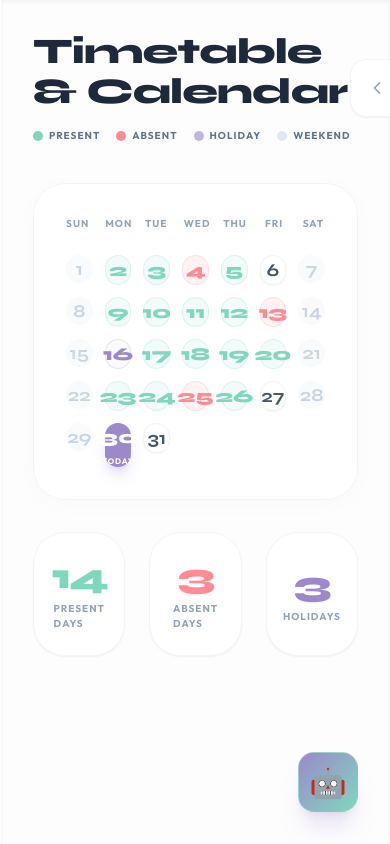
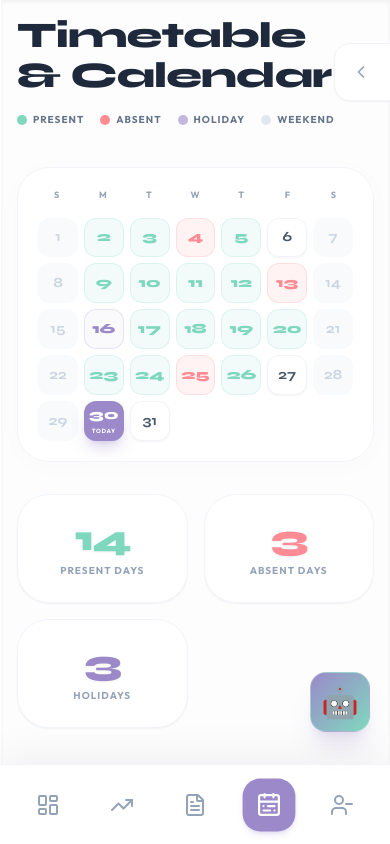
Before and after one commit to RUSHI-0007/smartbunk, a React (Vite) app: page /timetable in a window 390 px wide. Built offline with nearby package versions, Linux system fonts and the light colour scheme.

Commit message:
feat: implement responsive mobile UI with bottom navigation

```diff
--- a/src/components/Chatbot.tsx
+++ b/src/components/Chatbot.tsx
@@ -65,7 +65,7 @@ export const Chatbot = () => {
     <>
       {/* Floating Button container mapping to the robot head */}
       <div
-        className={`fixed bottom-8 right-8 z-50 flex flex-col items-center transition-all duration-300 ${isOpen ? 'scale-0 opacity-0 pointer-events-none' : 'scale-100 opacity-100'}`}
+        className={`fixed bottom-28 lg:bottom-8 right-5 lg:right-8 z-50 flex flex-col items-center transition-all duration-300 ${isOpen ? 'scale-0 opacity-0 pointer-events-none' : 'scale-100 opacity-100'}`}
       >
         <button
           onClick={() => setIsOpen(true)}
@@ -77,7 +77,7 @@ export const Chatbot = () => {
 
       {/* Chat Window Base: Light UI matching main portal */}
       <div
-        className={`fixed bottom-8 right-8 w-[380px] max-w-[calc(100vw-2rem)] bg-white rounded-[24px] shadow-[0_20px_60px_-15px_rgba(0,0,0,0.15)] border border-slate-100 flex flex-col z-50 transition-all duration-500 origin-bottom-right overflow-hidden ${isOpen ? 'scale-100 opacity-100' : 'scale-0 opacity-0 pointer-events-none'}`}
+        className={`fixed bottom-[110px] lg:bottom-8 right-4 lg:right-8 w-[92vw] lg:w-[380px] max-w-[400px] bg-white rounded-[24px] shadow-[0_20px_60px_-15px_rgba(0,0,0,0.15)] border border-slate-100 flex flex-col z-50 transition-all duration-500 origin-bottom-right overflow-hidden ${isOpen ? 'scale-100 opacity-100' : 'scale-0 opacity-0 pointer-events-none'}`}
       >
         {/* Header */}
         <div className="bg-gradient-to-r from-primary to-accent p-5 text-white flex justify-between items-start">
--- a/src/components/StudentLayout.tsx
+++ b/src/components/StudentLayout.tsx
@@ -1,9 +1,18 @@
 
-import { Outlet } from 'react-router-dom';
+import { Outlet, NavLink } from 'react-router-dom';
 import { Sidebar } from './Sidebar';
 import { Chatbot } from './Chatbot';
+import { LayoutDashboard, TrendingUp, FileText, CalendarRange, UserMinus } from 'lucide-react';
 
 export const StudentLayout = () => {
+  const mobileLinks = [
+    { path: '/student', icon: LayoutDashboard },
+    { path: '/analytics', icon: TrendingUp },
+    { path: '/assignments', icon: FileText },
+    { path: '/timetable', icon: CalendarRange },
+    { path: '/absence', icon: UserMinus }
+  ];
+
   return (
     <div className="flex h-screen bg-slate-50 relative selection:bg-primary selection:text-white">
       <Sidebar />
@@ -11,11 +20,31 @@ export const StudentLayout = () => {
         The main content area takes up the remaining width and is scrollable.
         On large screens (where lg:flex is active for Sidebar), we add a left margin equal to the 72 (18rem) sidebar width.
       */}
-      <main className="flex-1 overflow-y-auto lg:ml-[18rem] bg-[#fdfdfd] h-full shadow-inner border-l border-white">
-        <div className="p-8 lg:p-12 max-w-[1600px] mx-auto min-h-full">
+      <main className="flex-1 overflow-y-auto lg:ml-[18rem] bg-[#fdfdfd] h-full shadow-inner border-l border-white relative z-0">
+        <div className="p-4 md:p-8 lg:p-12 max-w-[1600px] mx-auto min-h-full pb-28 lg:pb-12">
           <Outlet />
         </div>
       </main>
+
+      {/* Mobile Bottom Navigation Bar */}
+      <nav className="fixed bottom-0 left-0 right-0 bg-white/90 backdrop-blur-xl border-t border-slate-100 shadow-[0_-10px_40px_rgba(0,0,0,0.05)] z-40 lg:hidden px-6 py-4 pb-safe flex justify-between items-center h-20">
+        {mobileLinks.map((link, idx) => (
+          <NavLink
+            key={idx}
+            to={link.path}
+            className={({ isActive }) =>
+              `p-3 rounded-2xl transition-all duration-300 ${
+                isActive
+                  ? 'bg-primary text-white shadow-md shadow-primary/20 scale-110'
+                  : 'text-slate-400 hover:bg-slate-50 hover:text-slate-600'
+              }`
+            }
+          >
+            <link.icon className="w-6 h-6" />
+          </NavLink>
+        ))}
+      </nav>
+
       <Chatbot />
     </div>
   );
--- a/src/pages/StudentDash.tsx
+++ b/src/pages/StudentDash.tsx
@@ -12,14 +12,14 @@ export const StudentDash = () => {
   return (
     <div className="space-y-8 animate-fade-in">
       {/* Hero Banner (Image 1 replica) */}
-      <div className="bg-gradient-to-r from-[#9B89C9] to-[#b1a2d6] rounded-[2rem] p-8 lg:p-12 text-white relative shadow-[0_20px_40px_-15px_rgba(155,137,201,0.5)] overflow-hidden">
+      <div className="bg-gradient-to-r from-[#9B89C9] to-[#b1a2d6] rounded-[2rem] p-6 md:p-8 lg:p-12 text-white relative shadow-[0_20px_40px_-15px_rgba(155,137,201,0.5)] overflow-hidden">
         <div className="absolute -left-32 -bottom-32 w-80 h-80 bg-white/10 rounded-full blur-3xl mix-blend-overlay"></div>
-        <div className="relative z-10 flex flex-col lg:flex-row justify-between items-start lg:items-center gap-8">
+        <div className="relative z-10 flex flex-col md:flex-row justify-between items-start md:items-center gap-8">
           <div>
-            <div className="inline-block px-4 py-1.5 bg-white/20 rounded-full text-[11px] font-bold tracking-widest uppercase mb-5 border border-white/20 backdrop-blur-md">
+            <div className="inline-block px-4 py-1.5 bg-white/20 rounded-full text-[10px] md:text-[11px] font-bold tracking-widest uppercase mb-5 border border-white/20 backdrop-blur-md">
               SEMESTER {studentData.semester} · {studentData.branch}
             </div>
-            <h1 className="font-display text-4xl lg:text-5xl font-black mb-3 tracking-tight w-full leading-tight drop-shadow-md">
+            <h1 className="font-display text-4xl md:text-5xl xl:text-6xl font-black mb-3 tracking-tight w-full leading-tight drop-shadow-md">
               Welcome back, {studentData.name}!
             </h1>
             <p className="text-white/80 font-semibold flex items-center gap-2 text-sm mt-4">
@@ -65,20 +65,20 @@ export const StudentDash = () => {
       </div>
 
       {/* Alert Banner */}
-      <div className="bg-[#fff1f2] border border-[#fecdd3] rounded-2xl p-5 flex items-start md:items-center gap-4 shadow-sm relative overflow-hidden group">
-        <div className="absolute left-0 top-0 bottom-0 w-2 bg-danger"></div>
-        <div className="p-3 bg-danger/10 rounded-xl text-danger shrink-0 ml-2">
-          <AlertTriangle className="w-6 h-6" />
+      <div className="bg-[#fff1f2] border border-[#fecdd3] rounded-2xl p-4 md:p-5 flex flex-col sm:flex-row items-start sm:items-center gap-4 shadow-sm relative overflow-hidden group">
+        <div className="hidden sm:block absolute left-0 top-0 bottom-0 w-2 bg-danger"></div>
+        <div className="p-3 bg-danger/10 rounded-xl text-danger shrink-0 sm:ml-2">
+          <AlertTriangle className="w-5 h-5 md:w-6 md:h-6" />
         </div>
         <div className="flex-1">
-          <h3 className="font-bold text-danger text-base">Defaulter Risk — Action Needed</h3>
-          <p className="text-slate-600 font-medium text-sm mt-1">
+          <h3 className="font-bold text-danger text-sm md:text-base">Defaulter Risk — Action Needed</h3>
+          <p className="text-slate-600 font-medium text-xs md:text-sm mt-1 leading-relaxed">
             Your <strong>Computer Organization (CS403)</strong> is at <strong>68%</strong>. Attend next {classesNeeded} lectures to recover to 75%.
           </p>
         </div>
         <button
           onClick={() => navigate('/subject/cs403')}
-          className="px-5 py-2.5 bg-danger/90 text-white font-bold rounded-xl hover:bg-danger transition-colors shadow-md shadow-danger/20 text-sm whitespace-nowrap"
+          className="w-full sm:w-auto px-5 py-2.5 bg-danger/90 text-white font-bold rounded-xl hover:bg-danger transition-colors shadow-md shadow-danger/20 text-sm whitespace-nowrap mt-2 sm:mt-0"
         >
           Fix Now
         </button>
--- a/src/pages/Timetable.tsx
+++ b/src/pages/Timetable.tsx
@@ -49,29 +49,35 @@ export const Timetable = () => {
         </div>
       </div>
 
-      <div className="bg-white rounded-[2rem] p-8 lg:p-12 border border-slate-100 shadow-[0_4px_24px_rgba(0,0,0,0.02)]">
-        <div className="grid grid-cols-7 gap-4 mb-6">
+      <div className="bg-white rounded-[2rem] p-5 md:p-8 lg:p-12 border border-slate-100 shadow-[0_4px_24px_rgba(0,0,0,0.02)]">
+        <div className="grid grid-cols-7 gap-2 md:gap-4 mb-4 md:mb-6">
           {days.map(day => (
-            <div key={day} className="text-center text-[10px] font-black text-slate-400 uppercase tracking-widest">
+            <div key={day} className="text-center text-[8px] sm:text-[10px] font-black text-slate-400 uppercase tracking-widest hidden sm:block">
               {day}
             </div>
           ))}
+          {/* Mobile Abbreviated Days */}
+          {days.map(day => (
+            <div key={`${day}-mobile`} className="text-center text-[9px] font-black text-slate-400 uppercase tracking-widest block sm:hidden">
+              {day.charAt(0)}
+            </div>
+          ))}
         </div>
-        <div className="grid grid-cols-7 gap-3 lg:gap-4">
+        <div className="grid grid-cols-7 gap-1.5 sm:gap-3 lg:gap-4">
           {calendarData.map(({ date, status }) => (
             <div
               key={date}
-              className={`aspect-square rounded-[1.5rem] flex flex-col items-center justify-center transition-all duration-300 hover:scale-[1.05] cursor-pointer ${getDayStyle(status, date)}`}
+              className={`aspect-square rounded-xl sm:rounded-[1.5rem] flex flex-col items-center justify-center transition-all duration-300 hover:scale-[1.05] cursor-pointer ${getDayStyle(status, date)}`}
             >
-              <span className="text-lg lg:text-xl font-display">{date}</span>
-              {date === 30 && <span className="text-[8px] font-black uppercase tracking-widest mt-1">Today</span>}
+              <span className="text-sm sm:text-lg lg:text-xl font-display">{date}</span>
+              {date === 30 && <span className="text-[6px] sm:text-[8px] font-black uppercase tracking-widest mt-0.5 sm:mt-1">Today</span>}
             </div>
           ))}
         </div>
       </div>
 
       {/* Stats row */}
-      <div className="grid grid-cols-3 gap-6">
+      <div className="grid grid-cols-2 md:grid-cols-3 gap-4 md:gap-6">
         {[
           { color: 'text-accent', bg: 'bg-accent/10', count: 14, label: 'Present Days' },
           { color: 'text-danger', bg: 'bg-danger/10', count: 3, label: 'Absent Days' },
```
